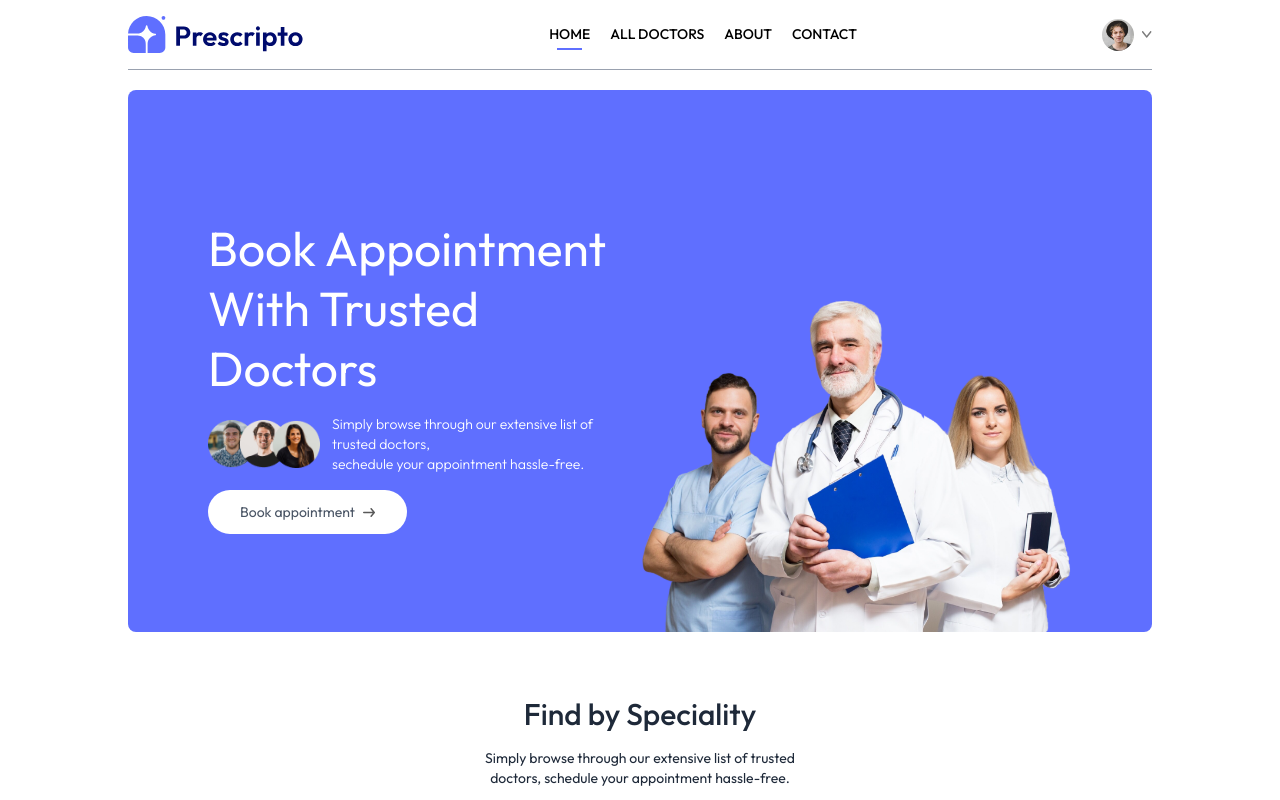
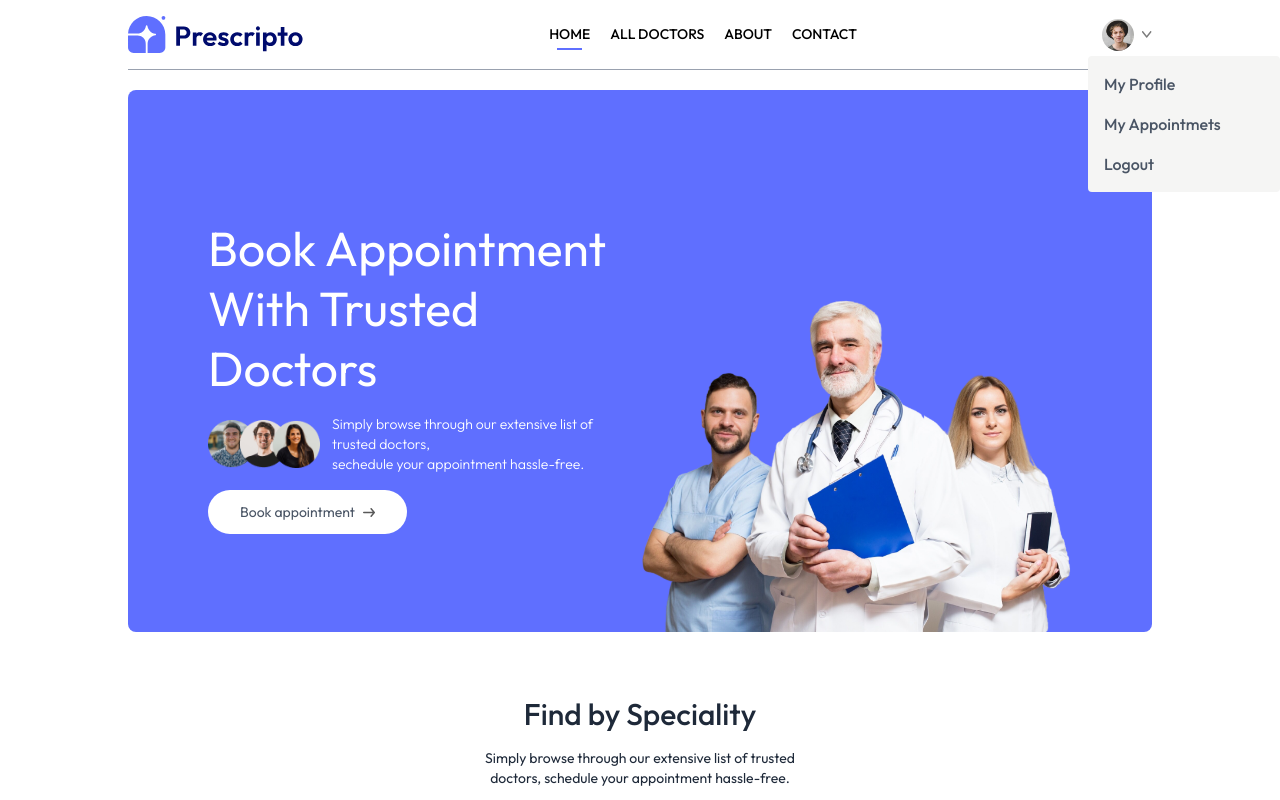
Before and after one commit to Nisha2421/Doctors_appointment, a React (Vite) app: page / in a window 1280 px wide. Both pictures are taken after a click on the element 1126 px from the left and 34 px from the top of the page. Shown: the top 800 px of the page. Built offline with nearby package versions, Linux system fonts and the light colour scheme.

Commit message:
cleanups

```diff
--- a/src/components/Navbar.jsx
+++ b/src/components/Navbar.jsx
@@ -5,6 +5,7 @@ const Navbar = () => {
   const navigate = useNavigate();
   const [showMenu, setMenu] = useState(false);
   const [token, setToken] = useState(true);
+  const [isMenuOpen, setIsMenuOpen] = useState(false)
   return (
     <div className="flex items-center justify-between text-sm py-4 mb-5 border-b border-b-gray-400">
       <img onClick={() => navigate("/")} src={assets.logo} alt="" className="w-44 cursor-pointer" />
@@ -28,10 +29,12 @@ const Navbar = () => {
       </ul>
       <div className="flex items-center gap-4">
         {token ? (
-          <div className="flex items-center gap-2 cursor-pointer group relative">
+          <>
+          <div className="flex items-center gap-2 cursor-pointer group relative z-22" onClick={() => setIsMenuOpen(!isMenuOpen)}>
             <img className="w-8 rounded-full" src={assets.profile_pic} alt="" />
             <img className="w-2.5" src={assets.dropdown_icon} alt="" />
-            <div className="absolute top-0 right-0 pt-14 text-base font-medium text-gray-600 z-20 hidden group-hover:block">
+          </div>
+          {isMenuOpen &&             <div className="absolute top-0 right-0 pt-14 text-base font-medium text-gray-600 z-20">
               <div className="min-w-48 bg-stone-100 rounded flex flex-col gap-4 p-4">
                 <p onClick={() => navigate("/my-profile")} className="hover:text-black cursor-pointer">My Profile</p>
                 <p onClick={() => navigate("/my-appointmemnts")} className="hover:text-black cursor-pointer">
@@ -39,8 +42,8 @@ const Navbar = () => {
                 </p>
                 <p onClick={() => {setToken(false); navigate("/login")}} className="hover:text-black cursor-pointer">Logout</p>
               </div>
-            </div>
-          </div>
+            </div>}
+            </>
         ) : (
           <button
             onClick={() => navigate("/login")}
```
